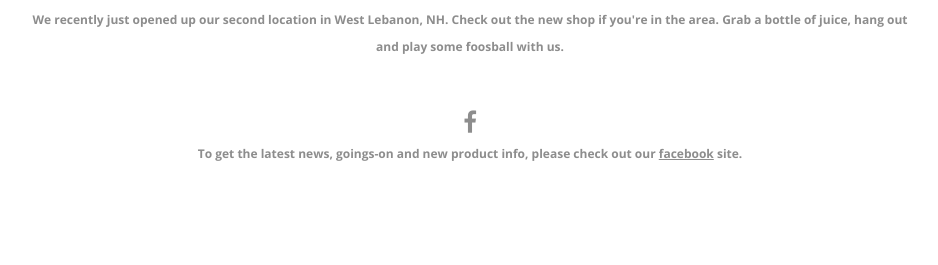
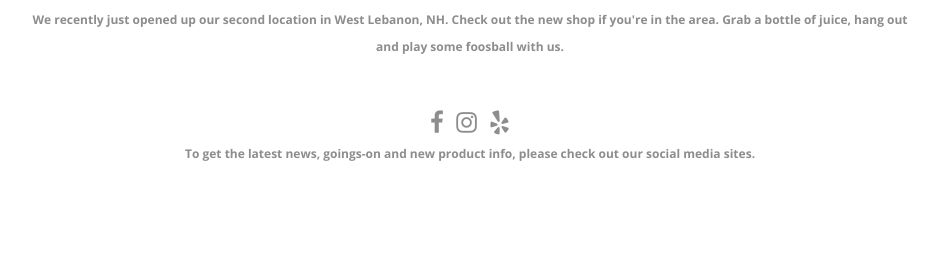
Before and after one commit to jd1123/monadnockvape, a Django app: template templates/index2.html in a window 1280 px wide. Shown: the part 1128-1393 px from the top of the page, without its empty margins (170-1108 px from the left). Run offline with Django 3.2, Linux system fonts and the light colour scheme; the template is opened without the code that fills it, so the values that code supplies are empty; some libraries are stand-ins or nearby versions.

Commit message:
Added social media links in main section

```diff
--- a/templates/index2.html
+++ b/templates/index2.html
@@ -115,8 +115,10 @@
 				We recently just opened up our second location in West Lebanon, NH. Check out the new shop if you're in the area. Grab a bottle of juice, hang out and play some foosball with us.
 				</p>
 				<p>
-				<a href="https://www.facebook.com/pages/Monadnock-Vapor/1455143341412596"><i class="fa fa-facebook fa-2x"></i></a>
-				<br />To get the latest news, goings-on and new product info, please check out our <u><a href="#">facebook</a></u> site.
+				<a href="https://www.facebook.com/pages/Monadnock-Vapor/1455143341412596"><i class="fa fa-facebook fa-2x"></i></a>&nbsp&nbsp&nbsp
+				<a href="https://instagram.com/monadnock_vapor/"><i class="fa fa-instagram fa-2x"></i></a>&nbsp&nbsp&nbsp
+				<a href="http://www.yelp.com/biz_photos/monadnock-vapor-keene"><i class="fa fa-yelp fa-2x"></i></a>
+				<br />To get the latest news, goings-on and new product info, please check out our social media sites.
 				</p>
 			</div>
 		</section>
```
